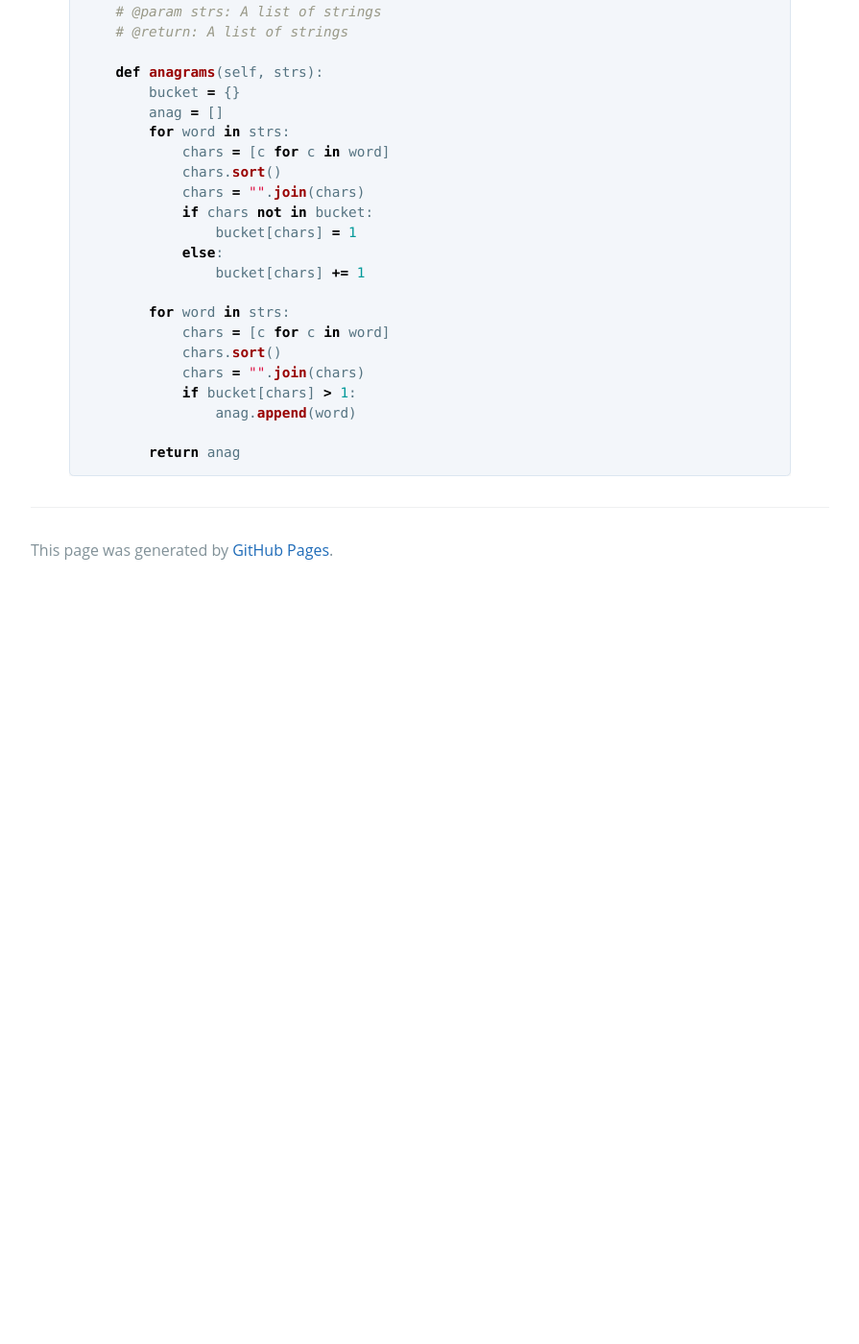
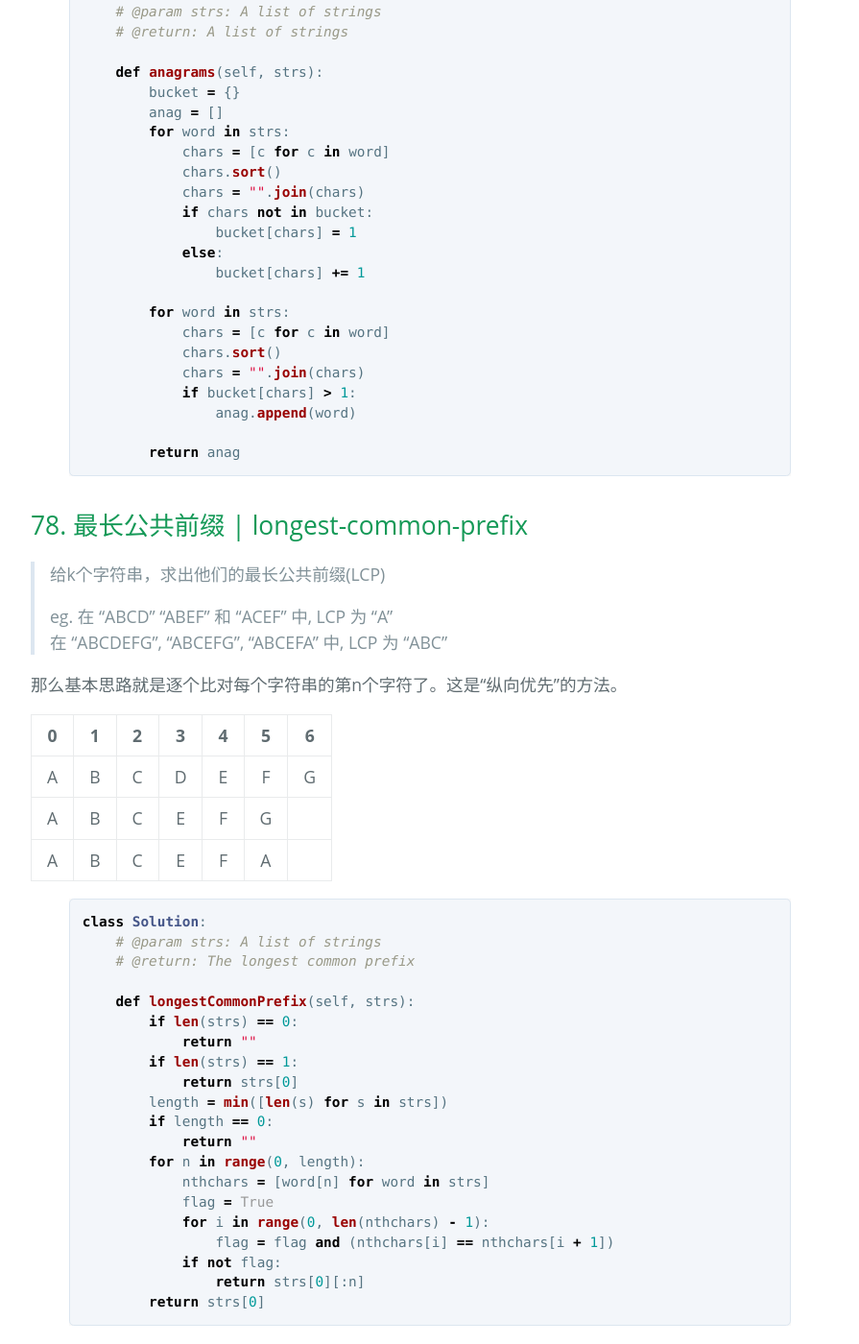
Before and after one commit to sdygt/sdygt.github.io, a Jekyll site: the page built from _posts/2017-02-06-lintcode-notebook.md, in a window 1280 px wide and 1400 px high, scrolled down 3071 px. Shown: the whole window at 96% size, without its empty margins (192-1087 px from the left). Built offline with Jekyll 4.4.1, drawn with Linux system fonts in a browser that asks for light colours; some web fonts are replaced; before the commit the page ends 3688 px from its top, so only the background shows below that; some of the changed text lies outside the part shown.

Commit message:
update post

```diff
--- a/_posts/2017-02-06-lintcode-notebook.md
+++ b/_posts/2017-02-06-lintcode-notebook.md
@@ -152,3 +152,63 @@ class Solution:
         return anag
 
 {% endhighlight %}
+
+## 78. 最长公共前缀 | longest-common-prefix
+
+> 给k个字符串，求出他们的最长公共前缀(LCP)
+>
+> eg. 在 "ABCD" "ABEF" 和 "ACEF" 中,  LCP 为 "A"
+> 在 "ABCDEFG", "ABCEFG", "ABCEFA" 中, LCP 为 "ABC"
+
+那么基本思路就是逐个比对每个字符串的第n个字符了。这是“纵向优先”的方法。
+
+|  0   |  1   |  2   |  3   |  4   |  5   |  6   |
+| :--: | :--: | :--: | :--: | :--: | :--: | :--: |
+|  A   |  B   |  C   |  D   |  E   |  F   |  G   |
+|  A   |  B   |  C   |  E   |  F   |  G   |      |
+|  A   |  B   |  C   |  E   |  F   |  A   |      |
+
+{% highlight python %}
+class Solution:
+    # @param strs: A list of strings
+    # @return: The longest common prefix
+
+    def longestCommonPrefix(self, strs):
+        if len(strs) == 0:
+            return ""
+        if len(strs) == 1:
+            return strs[0]
+        length = min([len(s) for s in strs])
+        if length == 0:
+            return ""
+        for n in range(0, length):
+            nthchars = [word[n] for word in strs]
+            flag = True
+            for i in range(0, len(nthchars) - 1):
+                flag = flag and (nthchars[i] == nthchars[i + 1])
+            if not flag:
+                return strs[0][:n]
+        return strs[0]
+
+{% endhighlight %}
+
+这里把每一列的字符都抽出来作为了一个数组，实际上应该还可以再简化一些。
+
+“横向优先”的思路也是可以的，[这里](http://www.chenguanghe.com/lintcode-longest-common-prefix/)有个例子：
+
+{% highlight java %}
+public String longestCommonPrefix(String[] strs) {
+    if(strs == null || strs.length == 0)
+        return "";
+    String prefix = strs[0];
+    for(int i = 1; i < strs.length; i++) {
+        int j = 0;
+        while(j < prefix.length() && j < strs[i].length() && prefix.charAt(j)==strs[i].charAt(j))
+            j++;
+        prefix = prefix.substring(0,j);
+    }
+    return prefix;
+}
+{% endhighlight %}
+
+顺便这题有的testcase有点坑的感觉。会有`[]` `["ABC"]` `["ABC","","AB"]`这样的情况出现，要注意一下（被这些testcase给WA了好多次的我无奈地说道）
```
